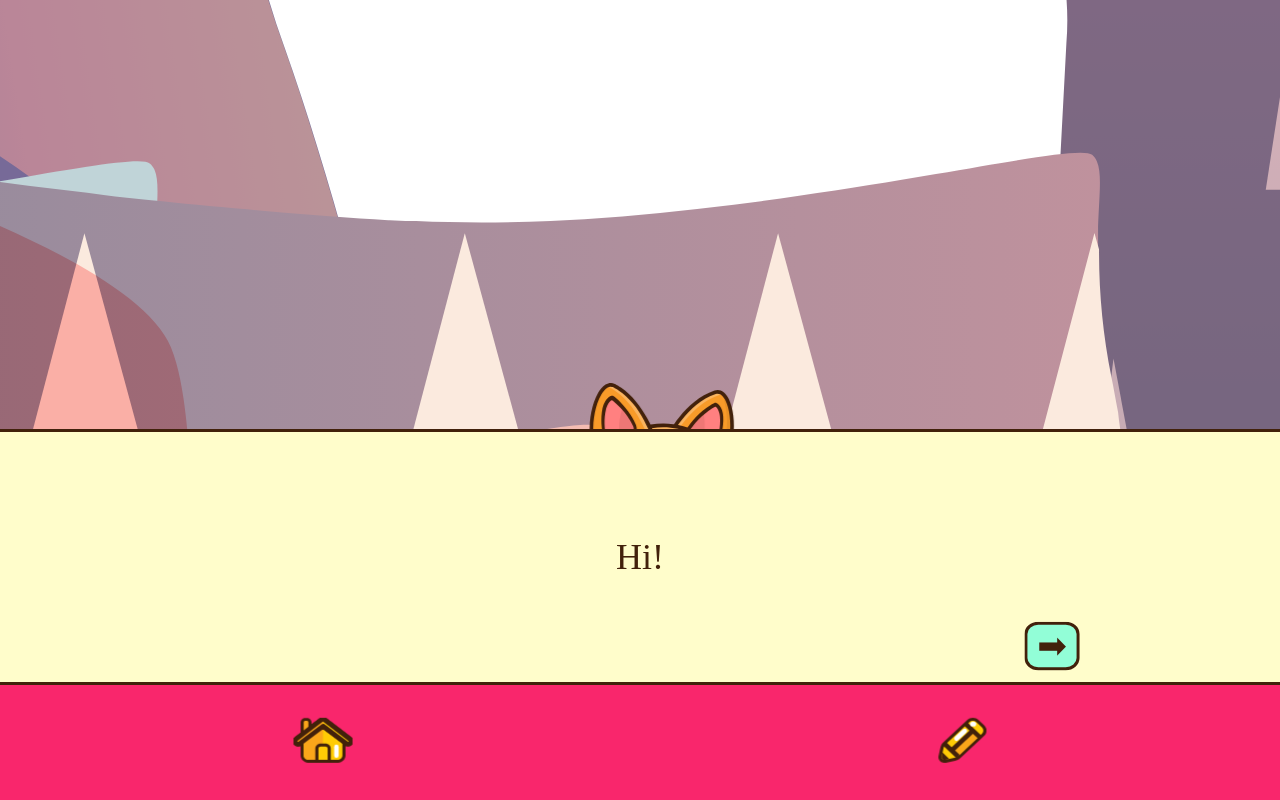
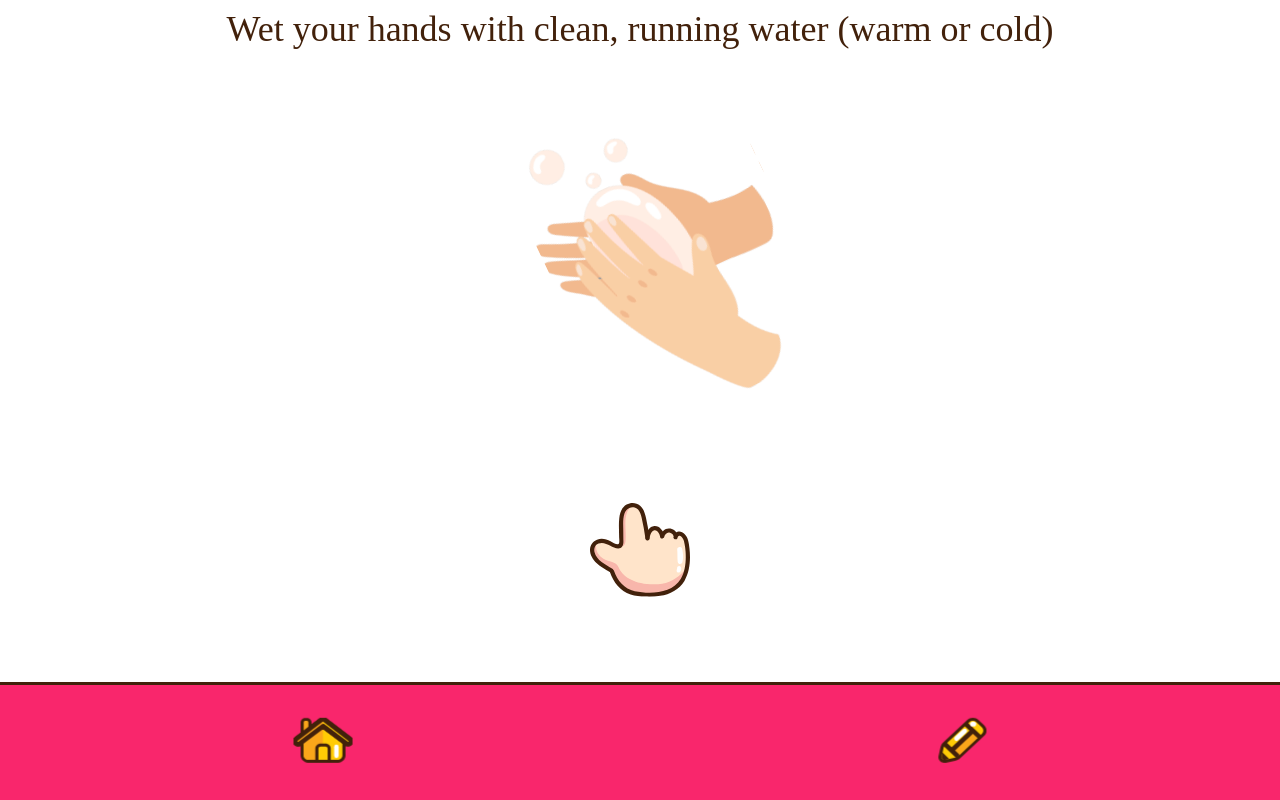
Before and after one commit to kailinwei/Hackathon-LuckyTeaches, a React (Create React App) app: page / in a window 1280 px wide. Built offline with nearby package versions, Linux system fonts and the light colour scheme; a web font is replaced by a local one.

Commit message:
half done css

```diff
--- a/src/App.js
+++ b/src/App.js
@@ -1,4 +1,4 @@
-import './App.css';
+//import './App.css';
 import {Wash} from './Wash';
 
 function App() {
--- a/src/Wash.js
+++ b/src/Wash.js
@@ -1,5 +1,5 @@
 import React from "react";
-import "./App.css";
+import './css/wash.css';
 import { Component } from "react";
 import { washStepData } from "./data";
 
@@ -30,18 +30,19 @@ export class Wash extends Component {
     return (
       <>
         <div className="WashContainer">
-          <h1>{this.state.instruction}</h1>
-          <img src={this.state.media}></img>
+          <p>{this.state.instruction}</p>
+          <img className="washImg" src={this.state.media}></img>
+
           <iframe
-            width="560"
-            height="315"
+            width="50vw"
+            height="50vh"
             src={this.state.video}
             title="YouTube video player"
             frameborder="0"
             allow="accelerometer; autoplay; clipboard-write; encrypted-media; gyroscope; picture-in-picture"
             allowfullscreen
           ></iframe>
-          <img src="/images/finger.svg" onClick={() => this.nextStep()}></img>
+          <img className="fingerImg" src="/images/finger.svg" onClick={() => this.nextStep()}></img>
         </div>
       </>
     );
--- a/src/css/index.css
+++ b/src/css/index.css
@@ -1,8 +1,8 @@
-body {
+/* body {
     background-image: url('../assets/images/backgrounds/bedroom.svg');
     background-repeat: no-repeat;
     background-size: cover;
-}
+} */
 
 .center {
     display: flex;
--- /dev/null
+++ b/src/css/wash.css
@@ -0,0 +1,25 @@
+.WashContainer{
+    display: flex;
+    flex-direction: column;
+    justify-content: center;
+    align-items: center;
+     padding: 1vh;
+}
+
+.p{
+    text-align: center;
+    width:360px;
+    height:90px;
+}
+
+img.washImg{
+width:300px;
+height:400px;
+border-radius: 50px;
+}
+
+
+img.fingerImg{
+    width:100px;
+    height:100px;
+ }
--- a/src/index.js
+++ b/src/index.js
@@ -3,16 +3,19 @@ import ReactDOM from 'react-dom';
 import { BrowserRouter as Router} from "react-router-dom";
 import './css/global.css';
 import './css/index.css';
+import './css/wash.css';
 import Navigation from './navigation.js';
 import Message from './message.js';
 import Lucky from './assets/images/lucky/reading.svg';
-
+import {Wash} from './Wash';
+//import './App.css';
 ReactDOM.render(
   <Router>
-    <div className="center">
+    {/* <div className="center">
       <img id="lucky" src={Lucky} alt="Lucky the corgi reading a book." />
     </div>
-    <Message />
+    <Message /> */}
+    <Wash />
     <Navigation />
   </Router>,
   document.getElementById('root')
```
